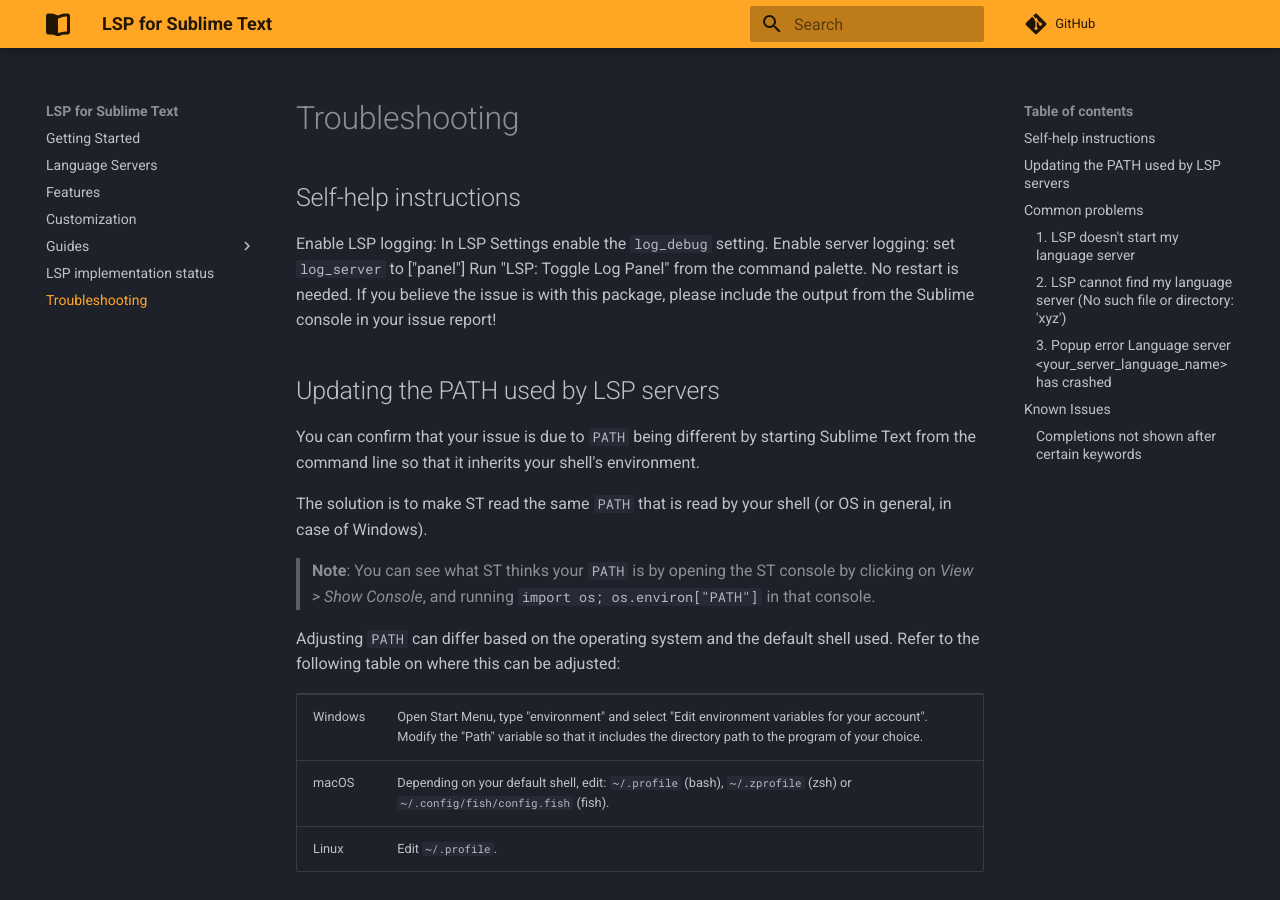
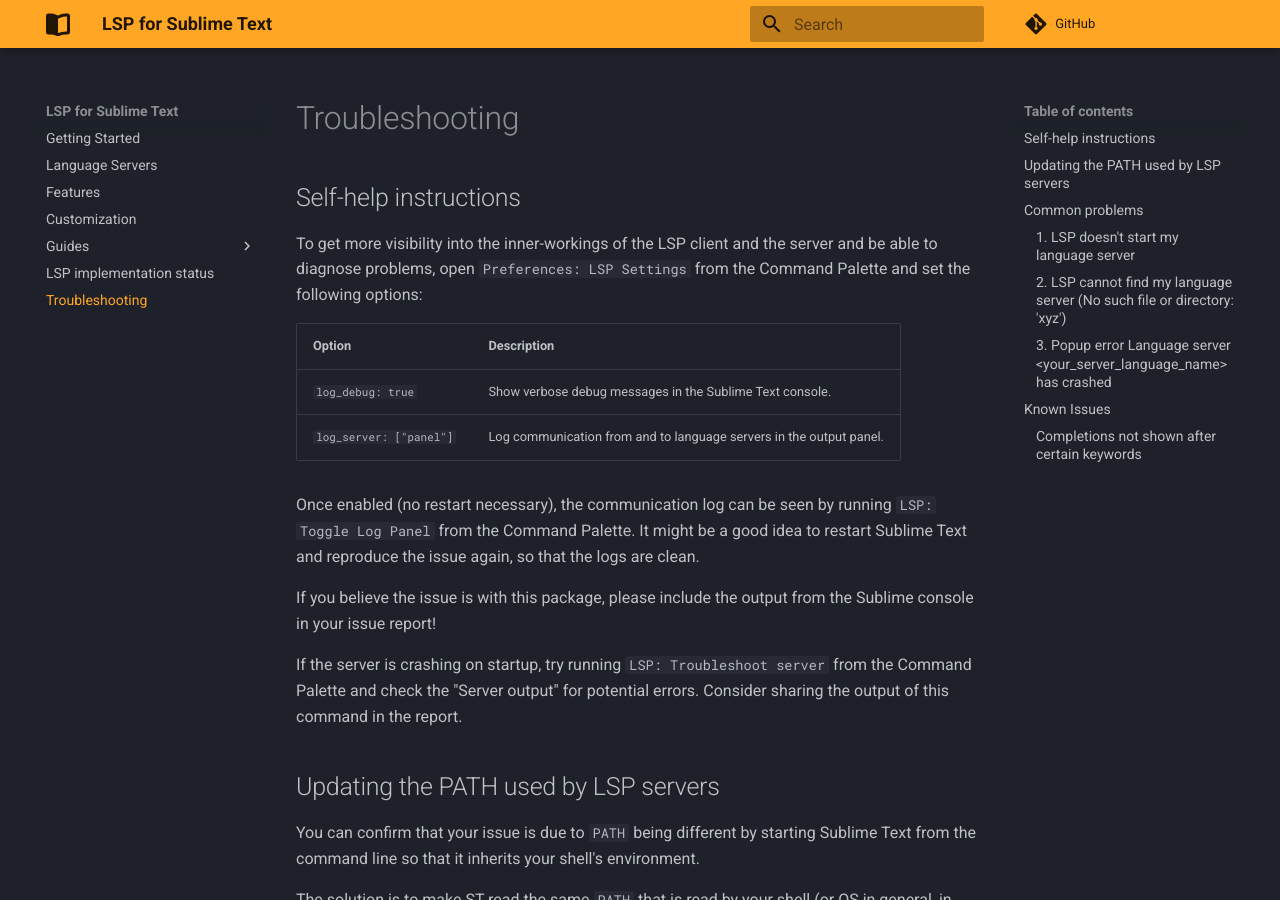
Before and after one commit to sublimelsp/LSP, an MkDocs documentation site: the page built from docs/src/troubleshooting.md, in a window 1280 px wide and 900 px high. Built offline with MkDocs 1.6.1 and Material for MkDocs 9.7.7, drawn with Linux system fonts in a browser that asks for light colours; comment, search, counter and statistics services are not loaded.

Commit message:
Improve self-help instructions (#1667)
 - structure the information better
 - mention where and how the logging information can be seen
 - mention "troubleshooting" command

```diff
--- a/docs/src/troubleshooting.md
+++ b/docs/src/troubleshooting.md
@@ -1,9 +1,17 @@
 ## Self-help instructions
 
-Enable LSP logging: In LSP Settings enable the `log_debug` setting.
-Enable server logging: set `log_server` to ["panel"]
-Run "LSP: Toggle Log Panel" from the command palette. No restart is needed.
+To get more visibility into the inner-workings of the LSP client and the server and be able to diagnose problems, open `Preferences: LSP Settings` from the Command Palette and set the following options:
+
+| Option                  | Description                                                          |
+| ----------------------- | -------------------------------------------------------------------- |
+| `log_debug: true`       | Show verbose debug messages in the Sublime Text console.             |
+| `log_server: ["panel"]` | Log communication from and to language servers in the output panel.  |
+
+Once enabled (no restart necessary), the communication log can be seen by running `LSP: Toggle Log Panel` from the Command Palette. It might be a good idea to restart Sublime Text and reproduce the issue again, so that the logs are clean.
+
 If you believe the issue is with this package, please include the output from the Sublime console in your issue report!
+
+If the server is crashing on startup, try running `LSP: Troubleshoot server` from the Command Palette and check the "Server output" for potential errors. Consider sharing the output of this command in the report.
 
 ## Updating the PATH used by LSP servers
 
```
